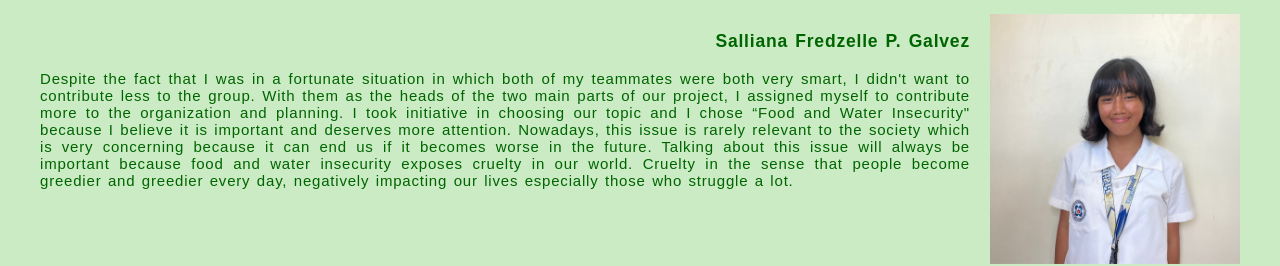
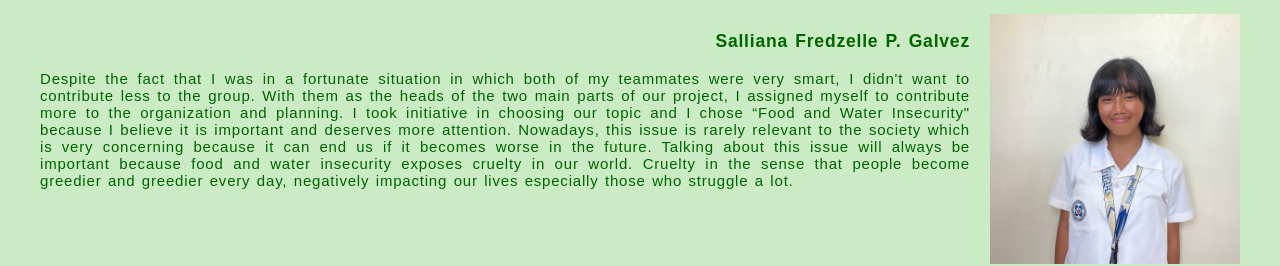
Before and after one commit to Blurf-uwu/Q2_CS-GODZ-Project, a plain HTML site: page 2QProjMagnesiumBorraGalvezSangilan/htdocs/Page5-Contributors'page.html in a window 1280 px wide. Shown: the part 467-733 px from the top of the page. Drawn offline with Linux system fonts and the light colour scheme.

Commit message:
Update Page5-Contributors'page.html

```diff
--- a/2QProjMagnesiumBorraGalvezSangilan/htdocs/Page5-Contributors'page.html
+++ b/2QProjMagnesiumBorraGalvezSangilan/htdocs/Page5-Contributors'page.html
@@ -37,7 +37,7 @@
             <br>
 
             <section class="contributors">
-                <img class="right" src="../images/Page5-Photo2.png"><h3 class="contributor2">Salliana Fredzelle P. Galvez</h3><p class="contributor2"><p>Despite the fact that I was in a fortunate situation in which both of my teammates were both very smart, I didn't want to contribute less to the group. With them as the heads of the two main parts of our project, I assigned myself to contribute more to the organization and planning. I took initiative in choosing our topic and I chose “Food and Water Insecurity" because I believe it is important and deserves more attention. Nowadays, this issue is rarely relevant to the society which is very concerning because it can end us if it becomes worse in the future. Talking about this issue will always be important because food and water insecurity exposes cruelty in our world. Cruelty in the sense that people become greedier and greedier every day, negatively impacting our lives especially those who struggle a lot. </p>
+                <img class="right" src="../images/Page5-Photo2.png"><h3 class="contributor2">Salliana Fredzelle P. Galvez</h3><p class="contributor2"><p>Despite the fact that I was in a fortunate situation in which both of my teammates were very smart, I didn't want to contribute less to the group. With them as the heads of the two main parts of our project, I assigned myself to contribute more to the organization and planning. I took initiative in choosing our topic and I chose “Food and Water Insecurity" because I believe it is important and deserves more attention. Nowadays, this issue is rarely relevant to the society which is very concerning because it can end us if it becomes worse in the future. Talking about this issue will always be important because food and water insecurity exposes cruelty in our world. Cruelty in the sense that people become greedier and greedier every day, negatively impacting our lives especially those who struggle a lot. </p>
 
             <br>
             <br>
```
